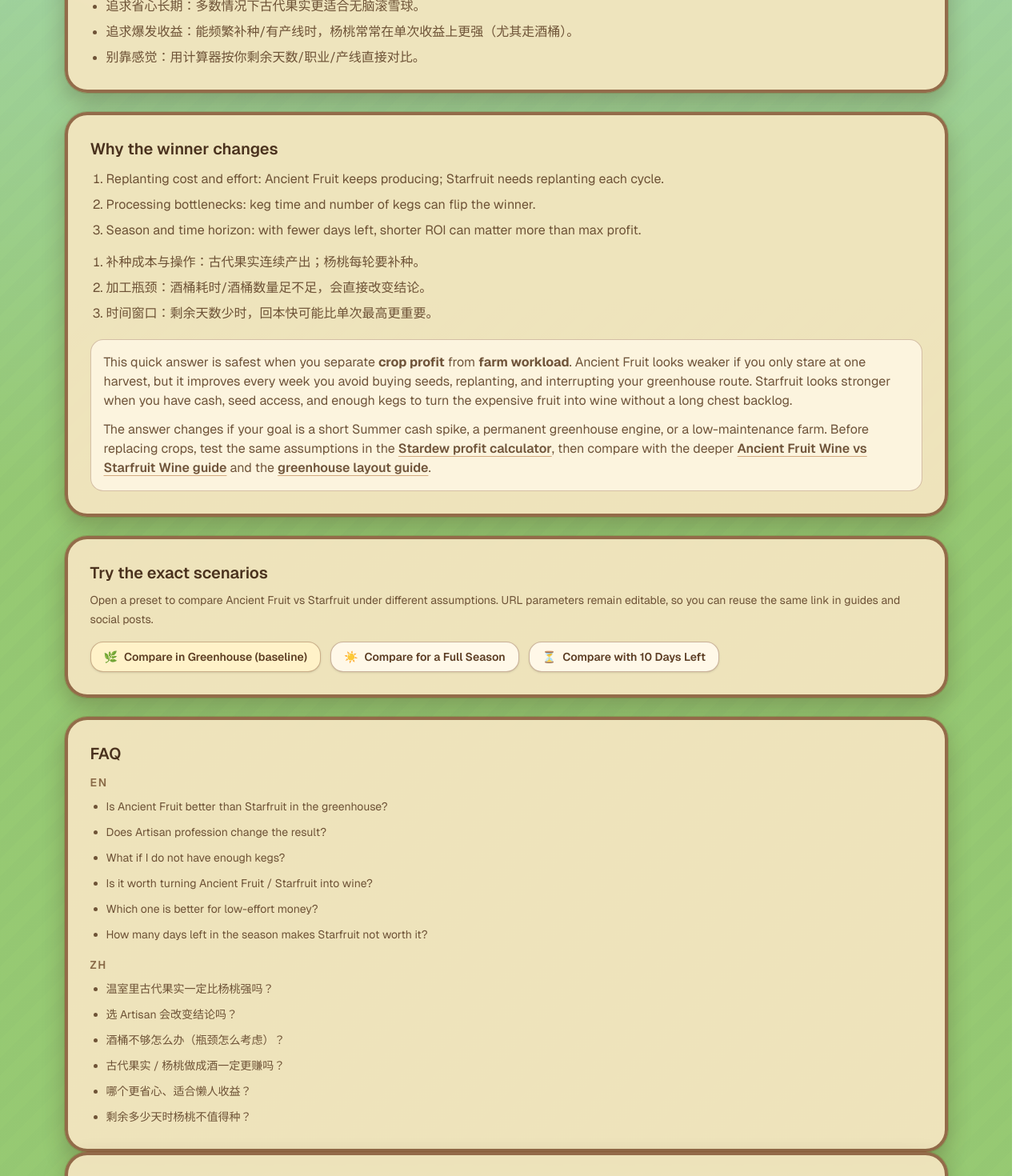
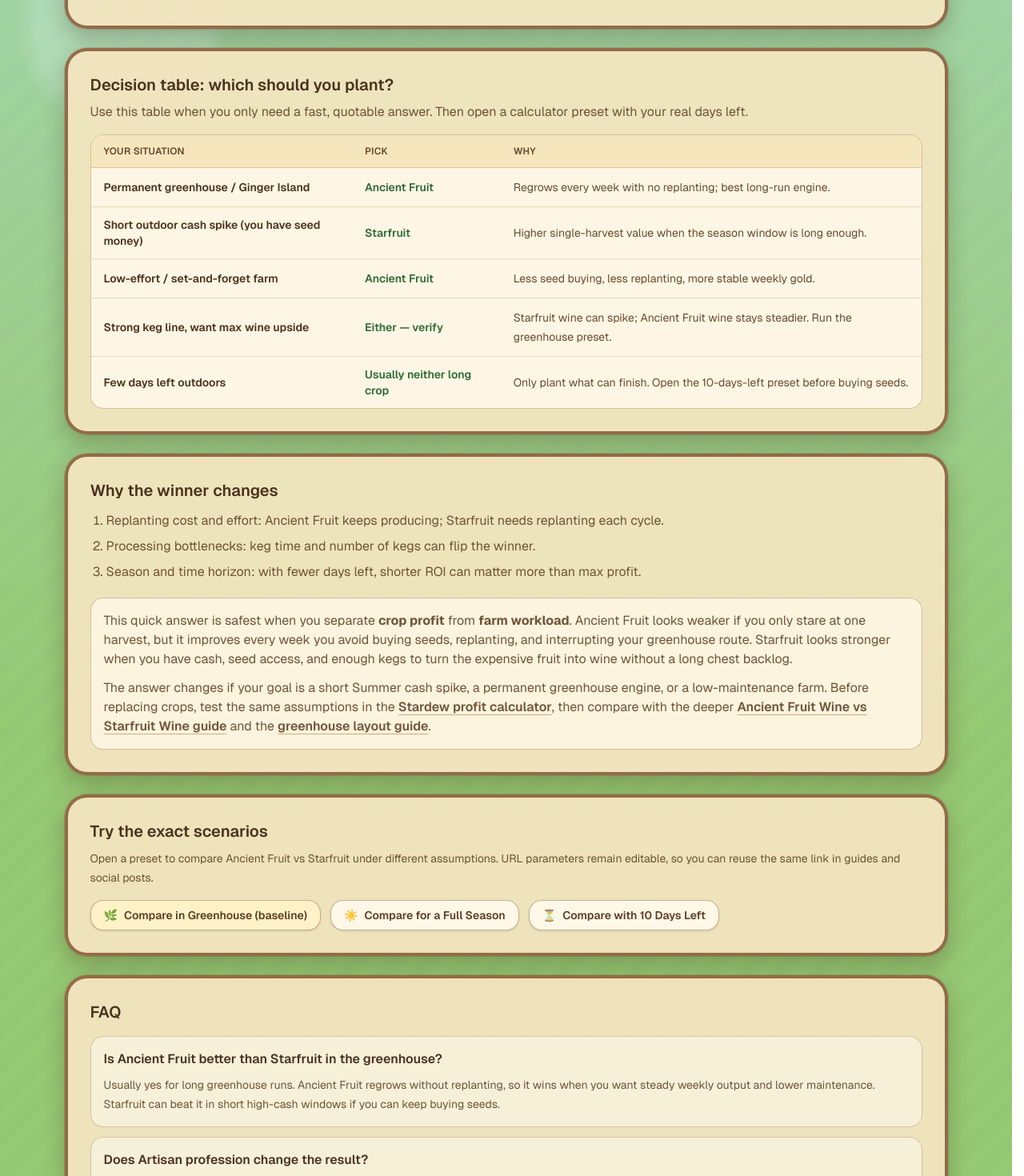
Before and after one commit to yuzhoudabaozhayujiamigou-cloud/stardew-tools, a Next.js app in the folder stardew-tools/: page /blog/ancient-fruit-vs-starfruit-quick-answer in a window 1280 px wide. Shown: the part 620-2090 px from the top of the page at 80% size. Built offline with nearby package versions, Linux system fonts and the light colour scheme.

Commit message:
seo(geo): add decision tables on core comparison and Year 1 pages
Ship quotable scenario tables for Ancient Fruit vs Starfruit and Keg vs
Jar, strengthen Year 1 plant table with When-NOT boundaries, and fix
Ancient Fruit FAQ JSON-LD answers to English prose.

```diff
--- a/stardew-tools/src/app/blog/ancient-fruit-vs-starfruit-quick-answer/page.tsx
+++ b/stardew-tools/src/app/blog/ancient-fruit-vs-starfruit-quick-answer/page.tsx
@@ -10,33 +10,76 @@ import FaqJsonLd from "@/components/FaqJsonLd";
 import { getBlogReadNextPosts } from "@/lib/read-next";
 import Breadcrumb from "@/components/Breadcrumb";
 
-const FAQ_EN = [
-  "Is Ancient Fruit better than Starfruit in the greenhouse?",
-  "Does Artisan profession change the result?",
-  "What if I do not have enough kegs?",
-  "Is it worth turning Ancient Fruit / Starfruit into wine?",
-  "Which one is better for low-effort money?",
-  "How many days left in the season makes Starfruit not worth it?",
+const FAQ_ITEMS = [
+  {
+    question: "Is Ancient Fruit better than Starfruit in the greenhouse?",
+    answer:
+      "Usually yes for long greenhouse runs. Ancient Fruit regrows without replanting, so it wins when you want steady weekly output and lower maintenance. Starfruit can beat it in short high-cash windows if you can keep buying seeds.",
+  },
+  {
+    question: "Does Artisan profession change the result?",
+    answer:
+      "Artisan improves processed goods for both crops, but it does not remove the replanting difference. Compare both crops with the same profession toggle in the calculator before replacing a full greenhouse.",
+  },
+  {
+    question: "What if I do not have enough kegs?",
+    answer:
+      "If fruit piles up in chests, raw crop profit and workload matter more than wine upside. Ancient Fruit is often safer when machine capacity is the bottleneck; add kegs before forcing a full Starfruit conversion.",
+  },
+  {
+    question: "Is it worth turning Ancient Fruit / Starfruit into wine?",
+    answer:
+      "Yes when you have enough kegs to process harvests without multi-week backlog. If machines stay empty or chests stay full, fix capacity first, then re-check wine value.",
+  },
+  {
+    question: "Which one is better for low-effort money?",
+    answer:
+      "Ancient Fruit. Once established, it keeps producing with far less replanting and seed shopping than Starfruit.",
+  },
+  {
+    question: "How many days left in the season makes Starfruit not worth it?",
+    answer:
+      "If Starfruit cannot mature before the season ends, do not plant it outdoors. Always set days left in the calculator; a high sell price is worthless without a finished harvest.",
+  },
 ] as const;
 
-const FAQ_ZH = [
-  "温室里古代果实一定比杨桃强吗？",
-  "选 Artisan 会改变结论吗？",
-  "酒桶不够怎么办（瓶颈怎么考虑）？",
-  "古代果实 / 杨桃做成酒一定更赚吗？",
-  "哪个更省心、适合懒人收益？",
-  "剩余多少天时杨桃不值得种？",
+const DECISION_ROWS = [
+  {
+    situation: "Permanent greenhouse / Ginger Island",
+    pick: "Ancient Fruit",
+    why: "Regrows every week with no replanting; best long-run engine.",
+  },
+  {
+    situation: "Short outdoor cash spike (you have seed money)",
+    pick: "Starfruit",
+    why: "Higher single-harvest value when the season window is long enough.",
+  },
+  {
+    situation: "Low-effort / set-and-forget farm",
+    pick: "Ancient Fruit",
+    why: "Less seed buying, less replanting, more stable weekly gold.",
+  },
+  {
+    situation: "Strong keg line, want max wine upside",
+    pick: "Either — verify",
+    why: "Starfruit wine can spike; Ancient Fruit wine stays steadier. Run the greenhouse preset.",
+  },
+  {
+    situation: "Few days left outdoors",
+    pick: "Usually neither long crop",
+    why: "Only plant what can finish. Open the 10-days-left preset before buying seeds.",
+  },
 ] as const;
 
 export const metadata: Metadata = {
   openGraph: {
     type: "article",
     publishedTime: "2026-02-23T00:00:00+08:00",
-    modifiedTime: "2026-06-01T00:00:00+08:00",
+    modifiedTime: "2026-07-18T00:00:00+08:00",
   },
   title: "Ancient Fruit vs Starfruit (Quick Answer + Calculator)",
   description:
-    "Ancient Fruit vs Starfruit quick answer with direct calculator presets for greenhouse, full season, and short-window profit comparison.",
+    "Ancient Fruit vs Starfruit decision table: greenhouse, short season, low-effort, and keg bottlenecks — plus calculator presets.",
   alternates: { canonical: "https://www.stardewprofit.com/blog/ancient-fruit-vs-starfruit-quick-answer" },
 };
 
@@ -61,12 +104,7 @@ export default function AncientFruitVsStarfruitQuickAnswerPage() {
 
       <main className="relative z-10 mx-auto w-full max-w-6xl px-4 py-8 sm:px-6 sm:py-10">
         <PwaRegisterScript />
-        <FaqJsonLd
-          faqs={FAQ_EN.map((question, index) => ({
-            question,
-            answer: FAQ_ZH[index] ?? "",
-          }))}
-        />
+        <FaqJsonLd faqs={[...FAQ_ITEMS]} />
 
 
         <Breadcrumb
@@ -83,8 +121,10 @@ export default function AncientFruitVsStarfruitQuickAnswerPage() {
             <h1 className="mt-1 text-3xl font-semibold tracking-tight text-[#4a321e] sm:text-5xl">
               Ancient Fruit vs Starfruit - Which Is More Profitable?
             </h1>
-            <BlogArticleMeta published="2026-02-23" updated="2026-06-01" />
-            <p className="mt-3 text-sm leading-6 text-[#5f4228]/90 sm:text-base">古代果实 vs 杨桃：到底哪个更赚钱？</p>
+            <BlogArticleMeta published="2026-02-23" updated="2026-07-18" />
+            <p className="mt-3 text-sm leading-6 text-[#5f4228]/90 sm:text-base">
+              <strong>Direct answer:</strong> Ancient Fruit usually wins long greenhouse and low-effort farms; Starfruit can win short outdoor cash spikes when seeds and days left are available. Verify with the calculator before replacing a full plot.
+            </p>
           </header>
 
           <section className="rounded-[28px] border-4 border-[#7c4d2e]/80 bg-[#f3e5bf]/95 p-5 shadow-[0_12px_28px_rgba(56,41,23,0.28)] ring-1 ring-yellow-900/20 sm:p-7">
@@ -95,12 +135,33 @@ export default function AncientFruitVsStarfruitQuickAnswerPage() {
               <li>If you can replant and optimize bursts, Starfruit often wins on peak profit per harvest (especially with kegs).</li>
               <li>Do not guess. Use the calculator with your season, days left, and Artisan to compare instantly.</li>
             </ul>
+          </section>
 
-            <ul className="mt-4 list-disc space-y-2 pl-5 text-sm leading-6 text-[#5f4228]/90 sm:text-base">
-              <li>追求省心长期：多数情况下古代果实更适合无脑滚雪球。</li>
-              <li>追求爆发收益：能频繁补种/有产线时，杨桃常常在单次收益上更强（尤其走酒桶）。</li>
-              <li>别靠感觉：用计算器按你剩余天数/职业/产线直接对比。</li>
-            </ul>
+          <section className="rounded-[28px] border-4 border-[#7c4d2e]/80 bg-[#f3e5bf]/95 p-5 shadow-[0_12px_28px_rgba(56,41,23,0.28)] ring-1 ring-yellow-900/20 sm:p-7">
+            <h2 className="text-xl font-semibold text-[#4a321e]">Decision table: which should you plant?</h2>
+            <p className="mt-2 text-sm leading-6 text-[#5f4228]/90 sm:text-base">
+              Use this table when you only need a fast, quotable answer. Then open a calculator preset with your real days left.
+            </p>
+            <div className="mt-4 overflow-x-auto rounded-2xl border border-[#8a5b3a]/35 bg-[#fff8e8]/90">
+              <table className="min-w-full divide-y divide-[#8a5b3a]/25 text-sm text-[#5f4228]/95">
+                <thead className="bg-[#f5e6be] text-left text-xs uppercase tracking-wide text-[#6a4729]">
+                  <tr>
+                    <th className="px-4 py-3 font-semibold">Your situation</th>
+                    <th className="px-4 py-3 font-semibold">Pick</th>
+                    <th className="px-4 py-3 font-semibold">Why</th>
+                  </tr>
+                </thead>
+                <tbody className="divide-y divide-[#8a5b3a]/20">
+                  {DECISION_ROWS.map((row) => (
+                    <tr key={row.situation}>
+                      <td className="px-4 py-3 font-semibold text-[#4a321e]">{row.situation}</td>
+                      <td className="px-4 py-3 font-semibold text-[#2f6a3a]">{row.pick}</td>
+                      <td className="px-4 py-3 leading-6">{row.why}</td>
+                    </tr>
+                  ))}
+                </tbody>
+              </table>
+            </div>
           </section>
 
           <section className="rounded-[28px] border-4 border-[#7c4d2e]/80 bg-[#f3e5bf]/95 p-5 shadow-[0_12px_28px_rgba(56,41,23,0.28)] ring-1 ring-yellow-900/20 sm:p-7">
@@ -110,12 +171,6 @@ export default function AncientFruitVsStarfruitQuickAnswerPage() {
               <li>Replanting cost and effort: Ancient Fruit keeps producing; Starfruit needs replanting each cycle.</li>
               <li>Processing bottlenecks: keg time and number of kegs can flip the winner.</li>
               <li>Season and time horizon: with fewer days left, shorter ROI can matter more than max profit.</li>
-            </ol>
-
-            <ol className="mt-4 list-decimal space-y-2 pl-5 text-sm leading-6 text-[#5f4228]/90 sm:text-base">
-              <li>补种成本与操作：古代果实连续产出；杨桃每轮要补种。</li>
-              <li>加工瓶颈：酒桶耗时/酒桶数量足不足，会直接改变结论。</li>
-              <li>时间窗口：剩余天数少时，回本快可能比单次最高更重要。</li>
             </ol>
 
             <div className="mt-5 rounded-2xl border border-[#8a5b3a]/35 bg-[#fff8e8]/80 p-4 text-sm leading-6 text-[#5f4228]/90 sm:text-base">
@@ -175,20 +230,14 @@ export default function AncientFruitVsStarfruitQuickAnswerPage() {
 
           <section className="rounded-[28px] border-4 border-[#7c4d2e]/80 bg-[#f3e5bf]/95 p-5 shadow-[0_12px_28px_rgba(56,41,23,0.28)] ring-1 ring-yellow-900/20 sm:p-7">
             <h2 className="text-xl font-semibold text-[#4a321e]">FAQ</h2>
-
-            <h3 className="mt-3 text-sm font-semibold uppercase tracking-[0.12em] text-[#6f4b2a]/80">EN</h3>
-            <ul className="mt-2 list-disc space-y-2 pl-5 text-sm leading-6 text-[#5f4228]/90">
-              {FAQ_EN.map((question) => (
-                <li key={question}>{question}</li>
+            <div className="mt-4 grid gap-3">
+              {FAQ_ITEMS.map((item) => (
+                <article key={item.question} className="rounded-2xl border border-[#8a5b3a]/30 bg-white/45 p-4">
+                  <h3 className="text-base font-semibold text-[#4a321e]">{item.question}</h3>
+                  <p className="mt-2 text-sm leading-6 text-[#5f4228]/90">{item.answer}</p>
+                </article>
               ))}
-            </ul>
-
-            <h3 className="mt-4 text-sm font-semibold uppercase tracking-[0.12em] text-[#6f4b2a]/80">ZH</h3>
-            <ul className="mt-2 list-disc space-y-2 pl-5 text-sm leading-6 text-[#5f4228]/90">
-              {FAQ_ZH.map((question) => (
-                <li key={question}>{question}</li>
-              ))}
-            </ul>
+            </div>
           </section>
         </article>
 
--- a/stardew-tools/src/app/blog/keg-vs-jar-quick-answer/page.tsx
+++ b/stardew-tools/src/app/blog/keg-vs-jar-quick-answer/page.tsx
@@ -49,7 +49,7 @@ export const metadata: Metadata = {
     description:
       "TL;DR + step-by-step Keg vs Jar decision guide with calculator presets.",
     publishedTime: "2026-02-23T00:00:00+08:00",
-    modifiedTime: "2026-06-02T00:00:00+08:00",
+    modifiedTime: "2026-07-18T00:00:00+08:00",
   },
 };
 
@@ -87,7 +87,7 @@ export default function KegVsJarQuickAnswerPage() {
           <header className="rounded-[30px] border-4 border-[#7c4d2e]/80 bg-[#f3e5bf]/95 p-6 shadow-[0_12px_30px_rgba(56,41,23,0.3)] ring-1 ring-yellow-900/20 sm:p-8">
             <p className="text-xs font-semibold uppercase tracking-[0.18em] text-[#6f4b2a]/75">Quick Answer</p>
             <h1 className="mt-1 text-3xl font-semibold tracking-tight text-[#4a321e] sm:text-5xl">Keg vs Jar: Which is better?</h1>
-            <BlogArticleMeta published="2026-02-23" updated="2026-06-02" />
+            <BlogArticleMeta published="2026-02-23" updated="2026-07-18" />
             <p className="mt-3 text-sm leading-6 text-[#5f4228]/90 sm:text-base">
               In most high-value crop chains, <strong>Keg</strong> wins total profit, while <strong>Preserves Jar</strong> can still be efficient for lower-value crops or
               tight processing windows.
@@ -101,6 +101,54 @@ export default function KegVsJarQuickAnswerPage() {
               <li>Jar-first is often safer if your machine count is low and you need faster cash cycles.</li>
               <li>Most farms improve with a mixed line: kegs for premium inputs, jars for overflow.</li>
             </ul>
+          </section>
+
+          <section className="rounded-[28px] border-4 border-[#7c4d2e]/80 bg-[#f3e5bf]/95 p-5 shadow-[0_12px_28px_rgba(56,41,23,0.28)] ring-1 ring-yellow-900/20 sm:p-7">
+            <h2 className="text-xl font-semibold text-[#4a321e]">Decision table: Keg or Jar?</h2>
+            <p className="mt-2 text-sm leading-6 text-[#5f4228]/90 sm:text-base">
+              Pick the machine from your bottleneck, not from a single item&apos;s sell price. Then verify with a calculator preset.
+            </p>
+            <div className="mt-4 overflow-x-auto rounded-2xl border border-[#8a5b3a]/35 bg-[#fff8e8]/90">
+              <table className="min-w-full divide-y divide-[#8a5b3a]/25 text-sm text-[#5f4228]/95">
+                <thead className="bg-[#f5e6be] text-left text-xs uppercase tracking-wide text-[#6a4729]">
+                  <tr>
+                    <th className="px-4 py-3 font-semibold">Your situation</th>
+                    <th className="px-4 py-3 font-semibold">Pick</th>
+                    <th className="px-4 py-3 font-semibold">Why</th>
+                  </tr>
+                </thead>
+                <tbody className="divide-y divide-[#8a5b3a]/20">
+                  <tr>
+                    <td className="px-4 py-3 font-semibold text-[#4a321e]">High-value fruit (Starfruit, Ancient Fruit)</td>
+                    <td className="px-4 py-3 font-semibold text-[#2f6a3a]">Keg</td>
+                    <td className="px-4 py-3 leading-6">Wine usually has the stronger upside when kegs stay fed.</td>
+                  </tr>
+                  <tr>
+                    <td className="px-4 py-3 font-semibold text-[#4a321e]">Vegetables / mixed overflow harvests</td>
+                    <td className="px-4 py-3 font-semibold text-[#2f6a3a]">Jar</td>
+                    <td className="px-4 py-3 leading-6">Faster turnaround clears chests and keeps cash moving.</td>
+                  </tr>
+                  <tr>
+                    <td className="px-4 py-3 font-semibold text-[#4a321e]">Early game, few machines</td>
+                    <td className="px-4 py-3 font-semibold text-[#2f6a3a]">Jar-first</td>
+                    <td className="px-4 py-3 leading-6">You need cycles, not theoretical max wine profit.</td>
+                  </tr>
+                  <tr>
+                    <td className="px-4 py-3 font-semibold text-[#4a321e]">Chests full of unprocessed crops</td>
+                    <td className="px-4 py-3 font-semibold text-[#2f6a3a]">Add Jars (or more machines)</td>
+                    <td className="px-4 py-3 leading-6">Idle inventory is lost weekly gold; capacity beats perfection.</td>
+                  </tr>
+                  <tr>
+                    <td className="px-4 py-3 font-semibold text-[#4a321e]">Steady fruit supply + oak resin available</td>
+                    <td className="px-4 py-3 font-semibold text-[#2f6a3a]">Keg-heavy mix</td>
+                    <td className="px-4 py-3 leading-6">Kegs for premium fruit, jars for overflow is the durable endgame pattern.</td>
+                  </tr>
+                </tbody>
+              </table>
+            </div>
+            <p className="mt-4 text-sm leading-6 text-[#5f4228]/90 sm:text-base">
+              Boundary condition: if a crop waits weeks for a free keg, the “better” machine on paper is the wrong machine on your farm.
+            </p>
           </section>
 
           <section className="rounded-[28px] border-4 border-[#7c4d2e]/80 bg-[#f3e5bf]/95 p-5 shadow-[0_12px_28px_rgba(56,41,23,0.28)] ring-1 ring-yellow-900/20 sm:p-7">
```
Also changed, not shown: stardew-tools/src/app/blog/best-crops-year-1/page.tsx (+20 -1 lines).
